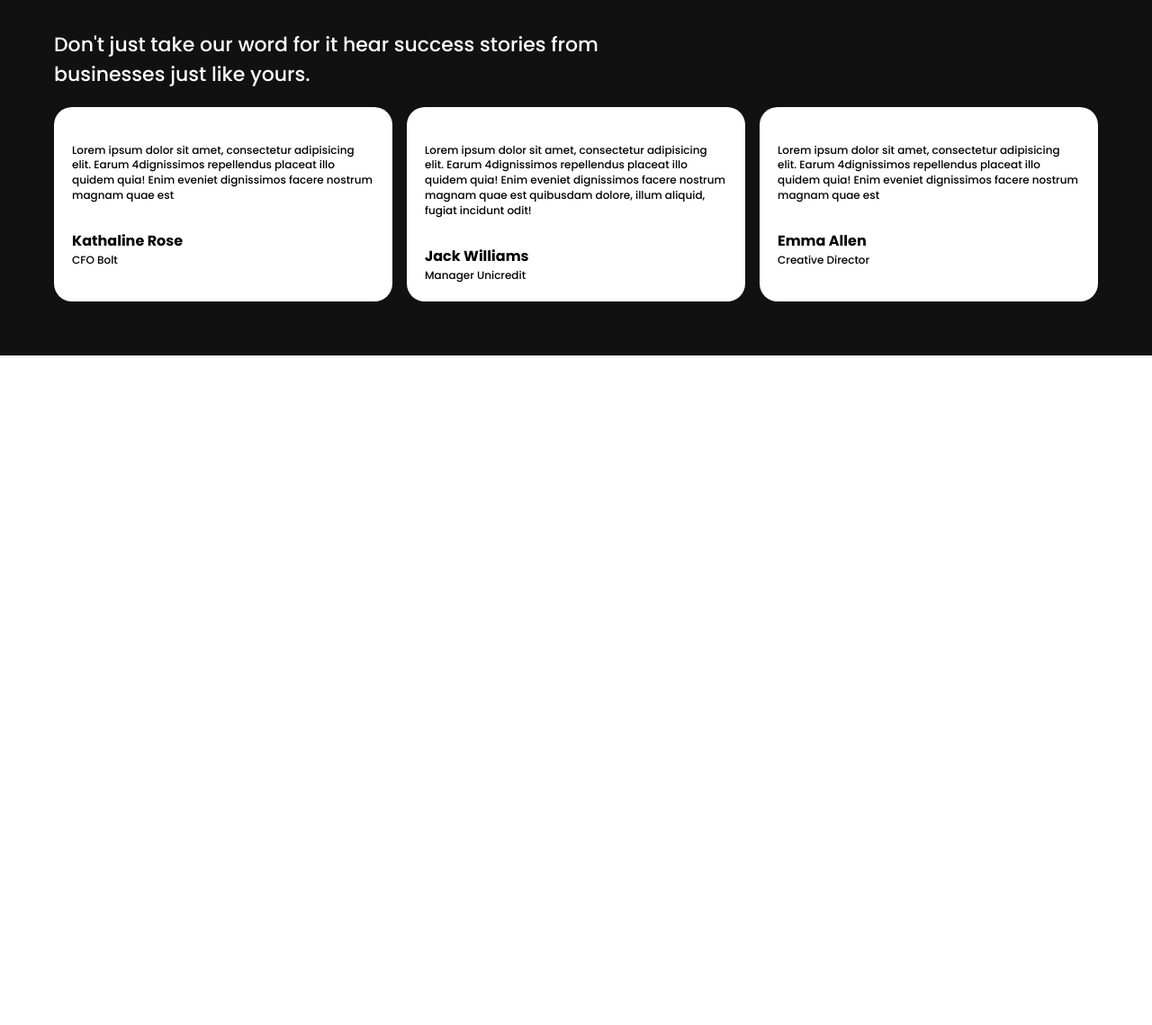
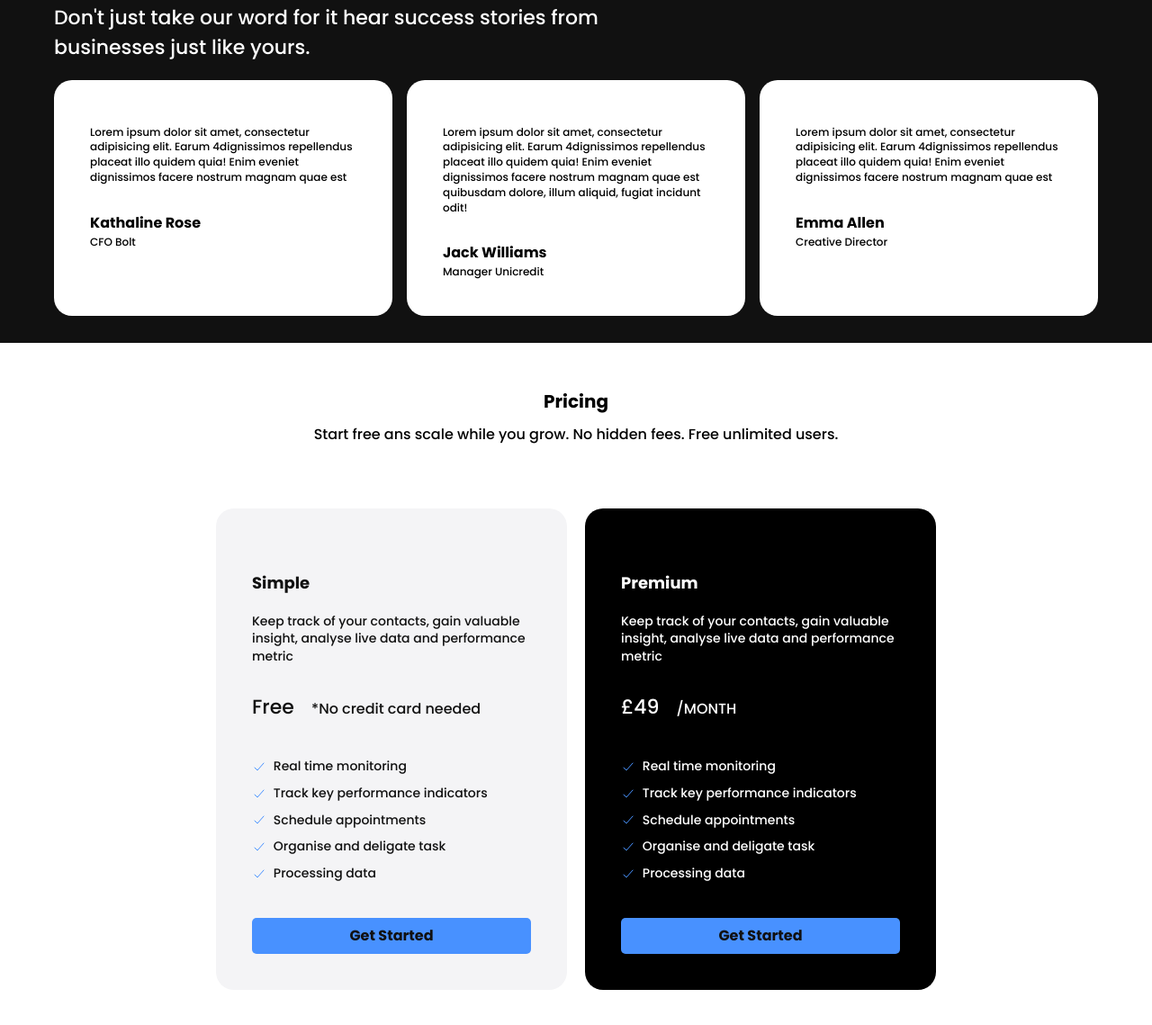
Before and after one commit to kaydarkmedia/Saas-prjt, a plain HTML site: page index.html in a window 1280 px wide. Shown: the part 1518-2657 px from the top of the page at 90% size. Before the commit the page ends 1913 px from the top, so only its background shows below. Drawn offline with nearby package versions, Linux system fonts and the light colour scheme.

Commit message:
Pricing section

```diff
--- a/css/main.css
+++ b/css/main.css
@@ -36,6 +36,14 @@ img{
 .container-sm{
     max-width: 800px;
     margin: 0 auto;
+}
+
+
+.card{
+    background-color: #fff;
+    color: #000;
+    border-radius: 20px;
+    padding: 40px;
 }
 
 /* btn-utilities */
@@ -94,31 +102,31 @@ img{
 
 .header-terciary{
     font-size: 1.8rem;
-    font-weight:normal;
+    font-weight: bold;
     line-height: 1.4;
-    margin: 40px 0 20px;
+    margin: 30px 0 20px;
 }
 
 .text-md{
     font-size: 1.4rem;
-    font-weight:normal;
+    font-weight: normal;
     line-height: 1.4;
-    margin: 30px 0 20px;
+    margin: 20px 0 20px;
 }
 
 
 .text-sm{
     font-size: 1.2rem;
-    font-weight:normal;
+    font-weight: normal;
     line-height: 1.4;
-    margin: 20px 0 10px;
+    margin: 10px 0 10px;
 }
 
 .text-xsm{
     font-size: 0.9rem;
-    font-weight:normal;
+    font-weight: normal;
     line-height: 1.4;
-    margin: 20px 0 10px;
+    margin: 10px 0 10px;
 }
 
 .text-center{
@@ -147,12 +155,7 @@ img{
     color: #fff;
 }
 
-.card{
-    background-color: #fff;
-    color: #000;
-    border-radius: 20px;
-    padding: 20px;
-}
+
 
 
 
@@ -288,7 +291,7 @@ ion-icon{
 
 
 .testimonials{
-    padding: 60px 0;
+    padding: 30px 0;
 }
 
 .testimonial-header{
@@ -310,3 +313,54 @@ ion-icon{
     font-weight: bold;
     margin-top: 30px;
 }
+
+
+/* Pricing Section */
+
+.pricing{
+    padding: 40px 0;
+}
+
+.pricing-heading{
+    font-size: 2rem;
+    font-weight: bold;
+    color: #000;
+    margin: 10px 0;
+}
+
+.pricing-grid{
+    display: grid;
+    grid-template-columns: repeat(2, 1fr);
+    gap: 2rem;
+    margin-top: 70px;
+}
+
+.pricing-card-body ul{
+    display: flex;
+    flex-direction: column;
+    gap: 1rem;
+}
+
+
+.pricing-card-price{
+    margin: 30px 0;
+}
+
+.pricing-card-price span{
+    margin-right: 15px;
+}
+
+.pricing-card-body{
+    margin: 40px 0;
+}
+
+.pricing-card-body ul li{
+    display: flex;
+    align-items: center;
+    gap: 3px;
+}
+
+
+.pricing-card-body ul li ion-icon{
+    color: #4891ff;
+}
--- a/index.html
+++ b/index.html
@@ -129,6 +129,92 @@
        </section>
 
 
+       <!-- Pricing Section -->
+
+
+       <section class="pricing">
+
+        <div class="container-sm">
+
+            <h3 class="pricing-heading text-center">
+                Pricing
+            </h3>
+
+            <p class="pricing-text text-center">
+                Start free ans scale while you grow. No hidden fees.
+                Free unlimited users.
+            </p>
+
+            <div class="pricing-grid">
+
+                <div class="card bg-light">
+                    <h4 class="pricing-card-header header-terciary">
+                        Simple
+                    </h4>
+                    <h4 class="pricing-card-text text-md">
+                        Keep track of your contacts, gain valuable
+                        insight, analyse
+                        live data and performance metric
+
+                    </h4>
+
+                    <div class="pricing-card-price">
+                        <p>
+                            <span class="header-secondary">Free</span>
+                            *No credit card needed
+                        </p>
+                    </div>
+
+                    <div class="pricing-card-body text-md">
+                        <ul>
+                            <li><ion-icon name="checkmark-outline"></ion-icon><span>Real time monitoring</span></li>
+                            <li><ion-icon name="checkmark-outline"></ion-icon><span>Track key performance indicators</span></li>
+                            <li><ion-icon name="checkmark-outline"></ion-icon><span>Schedule appointments</span></li>
+                            <li><ion-icon name="checkmark-outline"></ion-icon><span>Organise and deligate task</span></li>
+                            <li><ion-icon name="checkmark-outline"></ion-icon><span>Processing data</span></li>
+                        </ul>
+                    </div>
+
+                    <a href="#" class="btn btn-primary btn-block text-center">Get Started</a>
+
+                </div>
+
+                <div class="bg-black card">
+                    <h4 class="pricing-card-header header-terciary">
+                        Premium
+                    </h4>
+                    <h4 class="pricing-card-text text-md">
+                        Keep track of your contacts, gain valuable
+                        insight, analyse
+                        live data and performance metric
+
+                    </h4>
+
+                    <div class="pricing-card-price">
+                        <p>
+                            <span class="header-secondary">£49</span>
+                            /MONTH
+                        </p>
+                    </div>
+
+                    <div class="pricing-card-body text-md">
+                        <ul>
+                            <li><ion-icon name="checkmark-outline"></ion-icon><span>Real time monitoring</span></li>
+                            <li><ion-icon name="checkmark-outline"></ion-icon><span>Track key performance indicators</span></li>
+                            <li><ion-icon name="checkmark-outline"></ion-icon><span>Schedule appointments</span></li>
+                            <li><ion-icon name="checkmark-outline"></ion-icon><span>Organise and deligate task</span></li>
+                            <li><ion-icon name="checkmark-outline"></ion-icon><span>Processing data</span></li>
+                        </ul>
+                    </div>
+
+                    <a href="#" class="btn btn-primary btn-block text-center">Get Started</a>
+                </div>
+            </div>
+
+        </div>
+       </section>
+
+
 
 <script type="module" src="https://unpkg.com/ionicons@7.1.0/dist/ionicons/ionicons.esm.js"></script>
 <script nomodule src="https://unpkg.com/ionicons@7.1.0/dist/ionicons/ionicons.js"></script>
```
